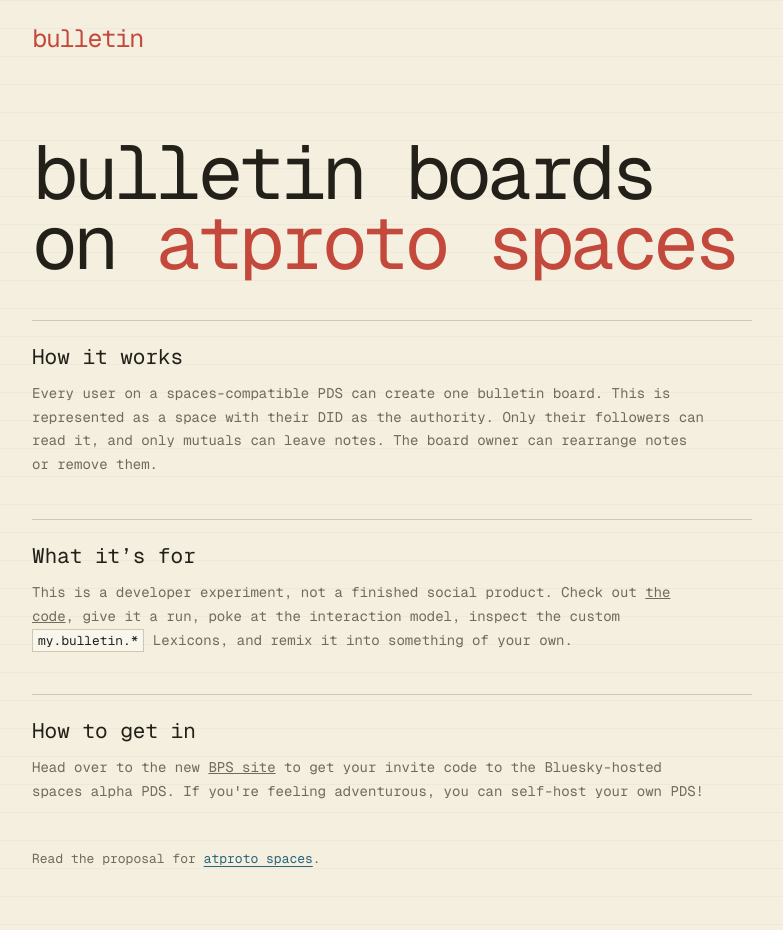
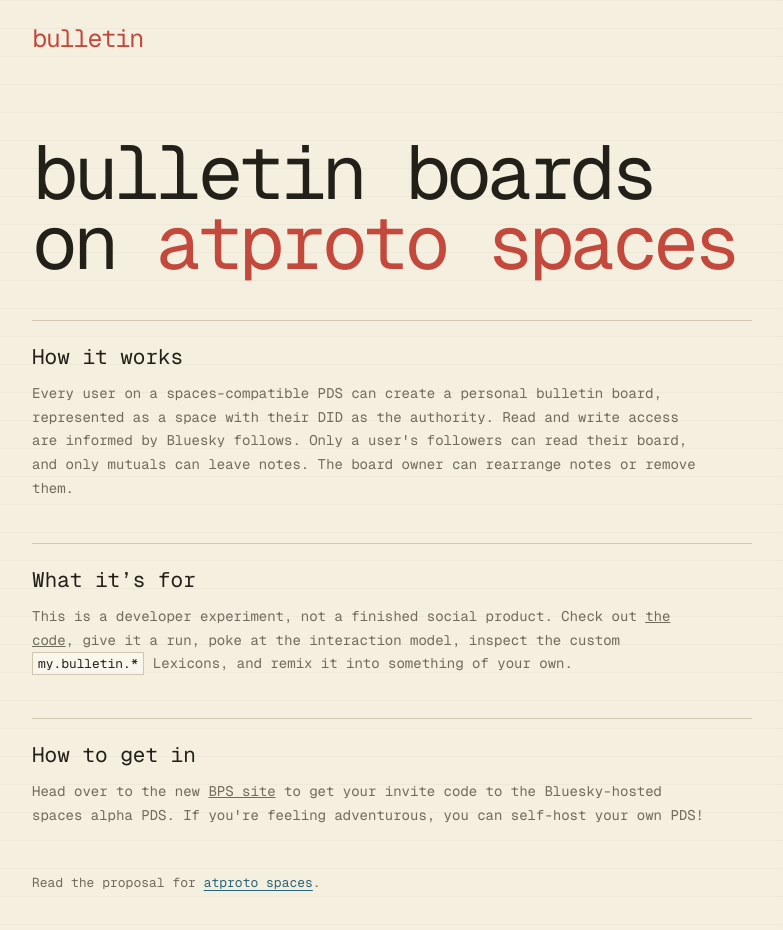
Before and after one commit to DangerTurtle/puzzcollab, a Next.js app: page /about in a window 1280 px wide. Shown: the top 930 px of the page, without its empty margins (248-1031 px from the left). Built offline with nearby package versions, Linux system fonts and the light colour scheme; no server answers.

Commit message:
tweak about page

```diff
--- a/app/about/page.tsx
+++ b/app/about/page.tsx
@@ -13,7 +13,7 @@
   return (
     <main className="shell about-page">
       <div className="about-header">
-        <Header did={session?.did} showAbout={false} />
+        <Header did={session?.did} showAbout={false} showSearch={false} />
       </div>
       <article className="about-content">
         <h1>
@@ -23,10 +23,11 @@
         <section>
           <h2>How it works</h2>
           <p>
-            Every user on a spaces-compatible PDS can create one bulletin board.
-            This is represented as a space with their DID as the authority. Only
-            their followers can read it, and only mutuals can leave notes. The
-            board owner can rearrange notes or remove them.
+            Every user on a spaces-compatible PDS can create a personal bulletin
+            board, represented as a space with their DID as the authority. Read
+            and write access are informed by Bluesky follows. Only a user&apos;s
+            followers can read their board, and only mutuals can leave notes.
+            The board owner can rearrange notes or remove them.
           </p>
         </section>
 
--- a/app/globals.css
+++ b/app/globals.css
@@ -45,7 +45,6 @@
   color: var(--red); font-size: 25px;
   letter-spacing: -.045em; text-decoration: none;
 }
-.topbar-primary { display: flex; align-items: baseline; gap: 18px; }
 .topbar-link {
   color: var(--muted); font-size: 12px; text-decoration: none;
   text-underline-offset: 3px;
--- a/components/Header.tsx
+++ b/components/Header.tsx
@@ -6,26 +6,21 @@
 export async function Header({
   did,
   showAbout = true,
+  showSearch = true,
 }: {
   did?: string | null;
   showAbout?: boolean;
+  showSearch?: boolean;
 }) {
   const handle = did ? (await getAccount(did))?.handle : null;
   return (
     <header className="topbar">
-      <div className="topbar-primary">
-        <Link className="brand" href="/">
-          bulletin
-        </Link>
-        {showAbout && (
-          <Link className="topbar-link" href="/about">
-            about
-          </Link>
-        )}
-      </div>
+      <Link className="brand" href="/">
+        bulletin
+      </Link>
       {did && (
         <div className="topbar-actions">
-          <BoardFinder />
+          {showSearch && <BoardFinder />}
           <div className="session">
             <Link
               className="session-user"
@@ -33,10 +28,20 @@
             >
               {handle ? `@${handle}` : "My board"}
             </Link>
+            {showAbout && (
+              <Link className="topbar-link" href="/about">
+                about
+              </Link>
+            )}
             <LogoutButton />
           </div>
         </div>
       )}
+      {!did && showAbout && (
+        <Link className="topbar-link" href="/about">
+          about
+        </Link>
+      )}
     </header>
   );
 }
```
